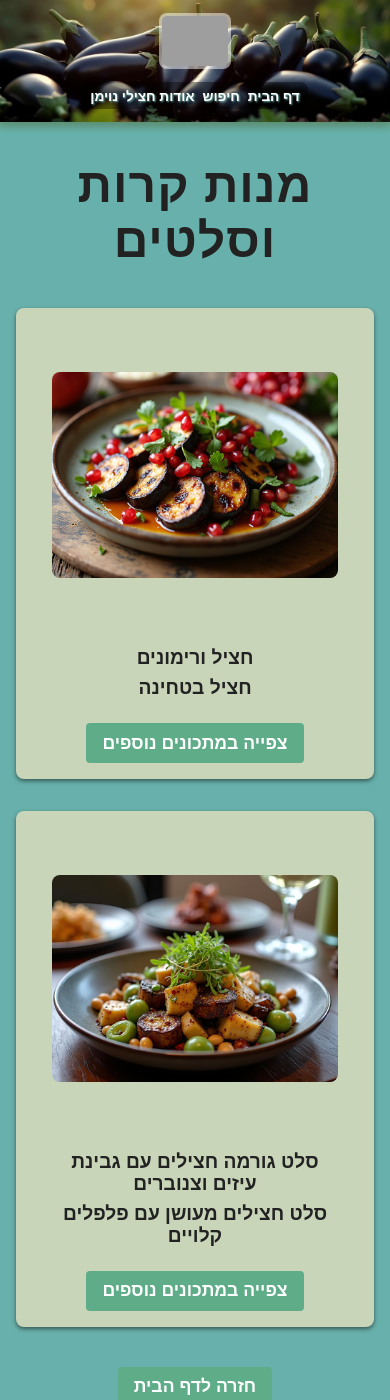
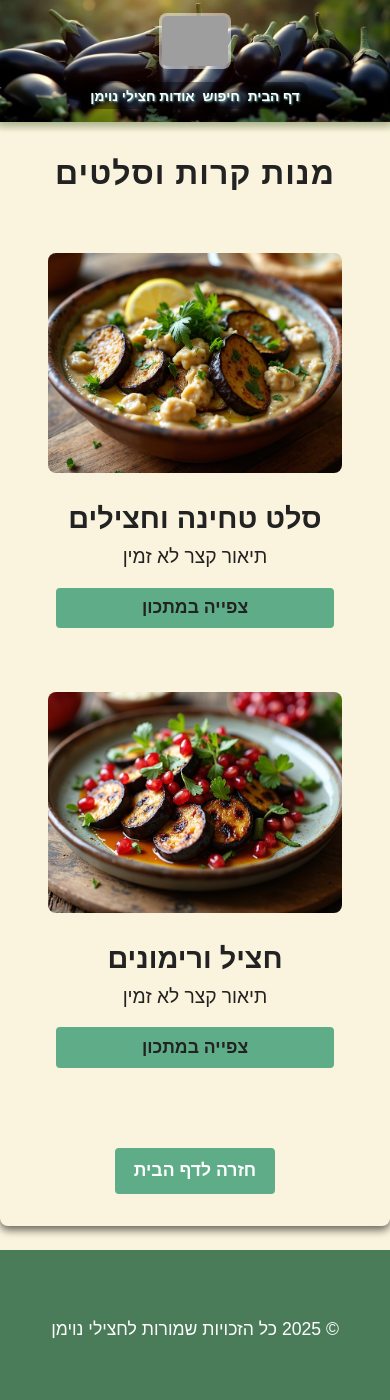
Before and after one commit to guynoyman63/eggplant-recipes-site, a Jekyll site: the page built from _categories/cold-dishes/index.html, in a window 390 px wide and 1400 px high. Built offline with Jekyll 4.4.1, drawn with Linux system fonts in a browser that asks for light colours; grey boxes are pictures that could not be loaded.

Commit message:
Update category_layout.html

```diff
--- a/_layouts/category_layout.html
+++ b/_layouts/category_layout.html
@@ -2,45 +2,189 @@
 layout: default
 ---
 
-<div class="category-page container-subcategory-page">
+<div class="category-page">
+  <!-- כותרת דף הקטגוריה -->
   <h1>{{ page.title }}</h1>
 
-  <!-- טעינת רשימת המתכונים ישירות מתיקיית _recipes -->
-  <div class="subcategory-grid">
-    {% assign subcategories = site.recipes | where: "category", page.category | group_by: "subcategory" %}
+  {%- comment -%}
+  סינון מתכונים מתוך site.data.recipes לפי הערך של page.category,
+  מציגים רק 4 מתכונים ראשונים.
+  {%- endcomment -%}
+  {% assign recipes = site.data.recipes | where: "category", page.category | slice: 0,4 %}
 
-    {% if subcategories.size > 0 %}
-      {% for subcategory in subcategories %}
-      <div class="subcategory-card">
-        {% if subcategory.items[0].image %}
-        <img src="{{ subcategory.items[0].image | relative_url }}" alt="{{ subcategory.name }}" class="subcategory-image">
-        {% endif %}
-
-        <div class="subcategory-content">
-
-
-          {% if subcategory.items.size > 0 %}
-          <ul class="recipe-list">
-            {% for recipe in subcategory.items %}
-            <li>
-              <a href="{{ recipe.url | relative_url }}">{{ recipe.title }}</a>
-            </li>
-            {% endfor %}
-          </ul>
-          {% else %}
-          <p>לא נמצאו מתכונים לתת־קטגוריה הזו.</p>
-          {% endif %}
-
-          <a href="{{ site.baseurl }}/categories/{{ page.category }}/{{ subcategory.name | slugify }}/" class="view-subcategory">
-            צפייה במתכונים נוספים
-          </a>
+  {% if recipes.size > 0 %}
+    <div class="recipe-grid">
+      {% for recipe in recipes %}
+      <div class="recipe-card">
+        <a href="/recipes/{{ recipe.id }}/">
+          <img src="{{ recipe.image | default: '/images/placeholder.jpg' | relative_url }}" alt="{{ recipe.title }}">
+        </a>
+        <div class="recipe-info">
+          <h2>{{ recipe.title }}</h2>
+          <p>{{ recipe.description | default: "תיאור קצר לא זמין" }}</p>
+          <a href="/recipes/{{ recipe.id }}/" class="view-recipe-btn">צפייה במתכון</a>
         </div>
       </div>
       {% endfor %}
-    {% else %}
-      <p>לא נמצאו תת־קטגוריות עבור קטגוריה זו.</p>
-    {% endif %}
-  </div>
+    </div>
+  {% else %}
+    <p>לא נמצאו מתכונים בקטגוריה זו.</p>
+  {% endif %}
 
-  <a href="{{ site.baseurl }}/" class="back-button">חזרה לדף הבית</a>
+  <a href="/" class="back-button">חזרה לדף הבית</a>
 </div>
+
+<style>
+/* -------------------------------
+   עיצוב דף הקטגוריה
+------------------------------- */
+.category-page {
+  max-width: 1200px;
+  margin: 0 auto;
+  padding: 2rem;
+  text-align: center;
+  background-color: var(--page-bg-color);
+  border-radius: 8px;
+}
+
+/* כותרת הקטגוריה – דומה לכותרת דף הבית */
+.category-page h1 {
+  font-size: 3rem;
+  margin-bottom: 2rem;
+  text-transform: uppercase;
+  background-color: var(--page-bg-color);
+  padding: 1rem;
+  border-radius: 8px;
+}
+
+/* Grid להצגת 4 קופסאות במצב מחשב (2 על 2) */
+.recipe-grid {
+  display: grid;
+  grid-template-columns: repeat(2, 1fr);
+  gap: 2rem;
+  margin-bottom: 2rem;
+}
+
+/* כרטיס מתכון עם אפקט hover */
+.recipe-card {
+  background-color: var(--category-bg-color);
+  border: 2px solid var(--category-border-color);
+  border-radius: 8px;
+  padding: 1rem;
+  box-sizing: border-box;
+  transition: transform 0.3s ease, box-shadow 0.3s ease;
+}
+
+.recipe-card:hover {
+  transform: translateY(-5px);
+  box-shadow: 0 8px 16px rgba(0,0,0,0.3);
+}
+
+/* החלפת צבע עבור קופסאות זוגיות */
+.recipe-card:nth-child(even) {
+  background-color: var(--category-bg-alt);
+}
+
+/* קישור שמעטפת את התמונה */
+.recipe-card a {
+  display: block;
+  text-decoration: none;
+  color: inherit;
+}
+
+/* תמונת המתכון – יחס 4:3, מעוגלת, אפקט hover */
+.recipe-card img {
+  width: 100%;
+  aspect-ratio: 4 / 3;
+  object-fit: cover;
+  border-radius: 8px;
+  margin-bottom: 1rem;
+  transition: transform 0.3s ease;
+}
+
+.recipe-card img:hover {
+  transform: scale(1.05);
+}
+
+/* מידע המתכון – כותרת, תאור קצר וכפתור צפייה */
+.recipe-info {
+  text-align: center;
+  padding: 0 0.5rem;
+}
+
+.recipe-info h2 {
+  font-size: 1.8rem;
+  margin: 0.5rem 0;
+}
+
+/* תאור קצר עם קיצוץ – 3 שורות במצב מחשב */
+.recipe-info p {
+  font-size: 1.2rem;
+  color: var(--text-color);
+  margin: 0.5rem 0;
+  max-height: 4.5em; /* מתאים בערך ל-3 שורות */
+  line-height: 1.5em; /* גובה שורה קבוע */
+  overflow: hidden;
+  text-overflow: ellipsis;
+  white-space: nowrap;
+}
+
+
+/* כפתור צפייה במתכון */
+.view-recipe-btn {
+  display: inline-block;
+  margin-top: 1rem;
+  padding: 0.6rem 1rem;
+  background-color: var(--button-bg-color);
+  color: var(--button-text-color);
+  text-decoration: none;
+  border-radius: 4px;
+  font-weight: bold;
+  transition: background-color 0.3s ease;
+}
+
+.view-recipe-btn:hover {
+  background-color: var(--button-hover-bg-color);
+}
+
+/* כפתור חזרה לדף הבית */
+.back-button {
+  display: inline-block;
+  margin-top: 2rem;
+  padding: 0.8rem 1.2rem;
+  background-color: var(--button-bg-color);
+  color: var(--button-text-color);
+  text-decoration: none;
+  border-radius: 4px;
+  font-weight: bold;
+  transition: background-color 0.3s ease;
+}
+
+.back-button:hover {
+  background-color: var(--button-hover-bg-color);
+}
+
+/* -------------------------------
+   עיצוב במצב מובייל
+------------------------------- */
+@media (max-width: 768px) {
+  .recipe-grid {
+    grid-template-columns: 1fr;
+  }
+
+  .category-page h1 {
+    font-size: 2rem;
+    padding: 0.8rem;
+  }
+
+  /* פתרון שמתאים לכל הדפדפנים */
+  .recipe-info p {
+    max-height: 3em; /* מגביל לגובה של 2 שורות */
+    line-height: 1.5em; /* גובה שורה */
+    overflow: hidden;
+    text-overflow: ellipsis;
+    white-space: nowrap;
+  }
+}
+
+</style>
```
